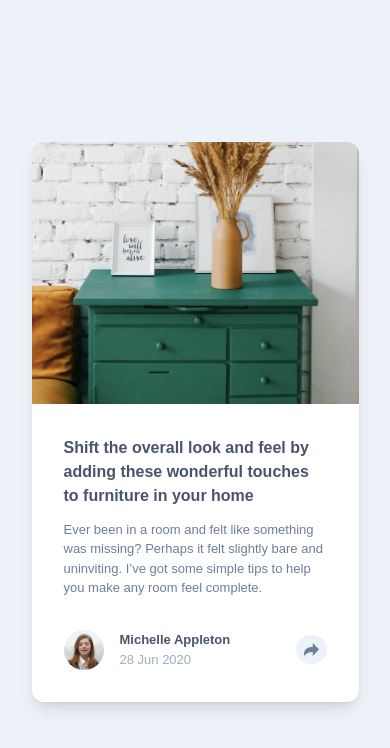
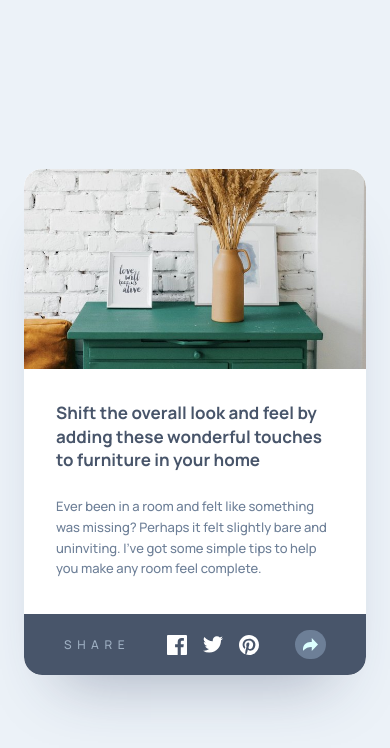
Before and after one commit to marc-techdev/article-preview-component, a website: page index.html in a window 390 px wide. Both pictures are taken after a click on the button 311 px from the left and 649 px from the top of the page. Drawn offline with Linux system fonts and the light colour scheme.

Commit message:
feat: Refactor share functionality with enhanced JavaScript and integrate Tailwind CSS for styling.

```diff
--- a/index.html
+++ b/index.html
@@ -9,60 +9,67 @@
     <link rel="stylesheet" href="./dist/output.css">
 
     <title>Frontend Mentor | Article preview component</title>
-
-
 </head>
 
-<body class="min-h-screen flex items-center justify-center p-6">
-    <main class="w-full max-w-81.75 desktop:max-w-182.5">
-        <article class="bg-white rounded-xl shadow-lg overflow-hidden desktop:flex">
+<body class="min-h-screen bg-light-grayish-blue flex items-center justify-center px-6 py-12">
+    <main class="w-full max-w-[24rem] md:max-w-[55rem]">
+        <article class="relative bg-white rounded-[18px] shadow-[0_40px_60px_-35px_rgba(36,50,82,0.35)] overflow-hidden md:overflow-visible md:flex md:h-[282px]">
 
-            <div class="desktop:w-2/5">
-                <img src="./images/drawers.jpg" alt="A green chest of drawers" class="w-full h-full object-cover">
+            <div class="md:w-[40%]">
+                <img src="./images/drawers.jpg" alt="A green chest of drawers" class="w-full h-[200px] md:h-full object-cover object-left-top rounded-t-[18px] md:rounded-none md:rounded-l-[18px]">
             </div>
 
-            <div class="p-8 desktop:w-3/5">
-                <h2 class="font-bold text-base desktop:text-xl mb-3">
+            <div class="p-8 md:p-10 md:w-[60%] flex flex-col gap-6">
+                <h1 class="font-bold text-[17px] leading-[1.4] md:text-[20px] md:leading-[1.5]">
                     Shift the overall look and feel by adding these wonderful touches to furniture in your home
-                </h2>
+                </h1>
 
-                <p class="text-desaturated-dark-blue mb-8">
-                    Ever been in a room and felt like something was missing? Perhaps it felt slightly bare and uninviting. I’ve got some simple tips to help you make any room feel complete.
+                <p class="text-desaturated-dark-blue leading-[1.6]">
+                    Ever been in a room and felt like something was missing? Perhaps it felt slightly bare and uninviting. I've got some simple tips to help you make any room feel complete.
                 </p>
 
-                <footer class="relative flex items-center justify-between">
-                    <div id="author-bar" class="flex items-center justify-between w-full">
+                <footer class="relative mt-auto">
+                    <div id="author-bar" class="flex items-center justify-between gap-4">
                         <div class="flex items-center gap-4">
                             <img src="./images/avatar-michelle.jpg" alt="Michelle Appleton" class="w-10 h-10 rounded-full">
                             <div>
-                                <p class="font-bold text-very-dark-grayish-blue">Michelle Appleton</p>
-                                <p class="text-grayish-blue">28 Jun 2020</p>
+                                <p class="font-bold text-very-dark-grayish-blue text-[13px] leading-tight">Michelle Appleton</p>
+                                <p class="text-grayish-blue text-[13px] leading-tight">28 Jun 2020</p>
                             </div>
                         </div>
 
-                        <button type="button" class="bg-light-grayish-blue p-2 rounded-full cursor-pointer hover:bg-grayish-blue transition-colors">
-                            <img src="./images/icon-share.svg" alt="Open share menu">
+                        <button id="shareBtn" type="button" aria-expanded="false"
+                            class="share-toggle bg-light-grayish-blue p-2 rounded-full cursor-pointer hover:bg-grayish-blue transition-colors z-20">
+                            <img src="./images/icon-share.svg" alt="Open share menu" class="transition-[filter] duration-200">
                         </button>
                     </div>
 
-                    <div id="share-bar" class="hidden absolute -inset-x-8 -bottom-8 px-8 py-5 bg-very-dark-grayish-blue  items-center justify-between desktop:static desktop:p-0 desktop:bg-transparent">
-                        <div class="flex items-center gap-5">
-                            <h2 class="text-grayish-blue tracking-[5px] text-body font-medium">SHARE</h2>
-                            <div class="flex gap-4">
-                                <a href="#"><img src="./images/icon-facebook.svg" alt="Facebook"></a>
-                                <a href="#"><img src="./images/icon-twitter.svg" alt="Twitter"></a>
-                                <a href="#"><img src="./images/icon-pinterest.svg" alt="Pinterest"></a>
-                            </div>
+                    <div id="share-bar"
+                        class="share-panel flex hidden absolute left-[-2rem] right-[-2rem] bottom-[-2rem] items-center bg-very-dark-grayish-blue px-10 py-4 gap-4 justify-between rounded-b-[18px] z-10
+                               md:bottom-auto md:left-auto md:right-[-6.75rem] md:top-[-3.25rem] md:w-[15.5rem] md:rounded-lg md:px-7 md:py-3 md:shadow-[0_24px_48px_-22px_rgba(36,50,82,0.45)]">
+
+                        <span class="text-grayish-blue tracking-[0.35rem] text-[12px]">SHARE</span>
+
+                        <div class="flex items-center gap-4">
+                            <a href="#" aria-label="Share on Facebook" class="hover:scale-110 transition-transform"><img src="./images/icon-facebook.svg" alt="Facebook"></a>
+                            <a href="#" aria-label="Share on Twitter" class="hover:scale-110 transition-transform"><img src="./images/icon-twitter.svg" alt="Twitter"></a>
+                            <a href="#" aria-label="Share on Pinterest" class="hover:scale-110 transition-transform"><img src="./images/icon-pinterest.svg" alt="Pinterest"></a>
                         </div>
 
-                        <button type="button" class="bg-desaturated-dark-blue p-2 rounded-full cursor-pointer">
-                          <img src="./images/icon-share.svg" alt="Close share menu" class="brightness-200">
+                        <button id="closeBtn" type="button"
+                            class="bg-desaturated-dark-blue p-2 rounded-full cursor-pointer md:hidden">
+                            <img src="./images/icon-share.svg" alt="Close share menu" class="brightness-200">
                         </button>
+
+                        <div
+                            class="hidden md:block absolute -bottom-2 left-1/2 -translate-x-1/2 w-4 h-4 bg-very-dark-grayish-blue rotate-45"></div>
                     </div>
                 </footer>
             </div>
         </article>
     </main>
+
+    <script src="./main.js" defer></script>
 </body>
 
 </html>
--- a/index.js
+++ /dev/null
@@ -1,10 +0,0 @@
-function toggleShare() {
-    const shareBar = document.getElementById('share-bar');
-    const authorBar = document.getElementById('author-bar');
-
-    shareBar.classList.toggle('hidden');
-    authorBar.classList.toggle('hidden');
-
-
-    shareBar.classList.toggle('flex');
-}
--- /dev/null
+++ b/main.js
@@ -0,0 +1,49 @@
+const shareBtn = document.getElementById('shareBtn');
+const closeBtn = document.getElementById('closeBtn');
+const shareBar = document.getElementById('share-bar');
+const authorBar = document.getElementById('author-bar');
+const shareIcon = shareBtn?.querySelector('img');
+const mobileQuery = window.matchMedia('(max-width: 767px)');
+
+function setShare(open) {
+    if (!shareBar || !shareBtn || !authorBar) return;
+
+    shareBar.classList.toggle('hidden', !open);
+    shareBtn.classList.toggle('bg-desaturated-dark-blue', open);
+    shareBtn.classList.toggle('hover:bg-grayish-blue', !open);
+    shareBtn.classList.toggle('hover:bg-desaturated-dark-blue', open);
+    shareIcon?.classList.toggle('brightness-200', open);
+
+    const hideAuthor = open && mobileQuery.matches;
+    authorBar.classList.toggle('opacity-0', hideAuthor);
+    authorBar.classList.toggle('pointer-events-none', hideAuthor);
+
+    shareBtn.setAttribute('aria-expanded', String(open));
+}
+
+function toggleShare() {
+    const isOpen = !shareBar.classList.contains('hidden');
+    setShare(!isOpen);
+}
+
+shareBtn?.addEventListener('click', (event) => {
+    event.stopPropagation();
+    toggleShare();
+});
+
+closeBtn?.addEventListener('click', (event) => {
+    event.stopPropagation();
+    setShare(false);
+});
+
+// Close when clicking outside on desktop
+window.addEventListener('click', (event) => {
+    if (!shareBar || shareBar.classList.contains('hidden')) return;
+    const target = event.target;
+    if (target instanceof Node && !shareBar.contains(target) && !shareBtn.contains(target)) {
+        setShare(false);
+    }
+});
+
+// Reset to closed state when switching between mobile/desktop layouts
+mobileQuery.addEventListener('change', () => setShare(false));
--- a/src/input.css
+++ b/src/input.css
@@ -1,8 +1,7 @@
+/* 1. Import the Font from Google Fonts */
+@import url('https://fonts.googleapis.com/css2?family=Manrope:wght@500;700&display=swap');
+
 @import "tailwindcss";
-
-/* 1. Import the Font from Google Fonts */
-
-@import url('https://fonts.googleapis.com/css2?family=Manrope:wght@500;700&display=swap');
 @theme {
     /* 2. Custom Colors */
     --color-very-dark-grayish-blue: hsl(217, 19%, 35%);
```
Also changed, not shown: dist/output.css.
